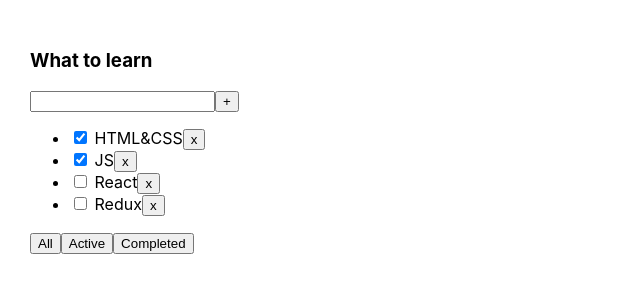
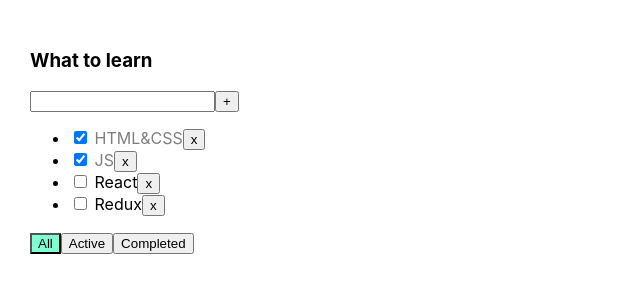
Before and after one commit to Faukkirik/MyProjectTodoL, a React (Create React App) app: page / in a window 1280 px wide. Shown: the top 300 px of the page, without its empty margins (0-640 px from the left). Built offline with nearby package versions, Linux system fonts and the light colour scheme.

Commit message:
commit - 4 lesson

```diff
--- a/src/App.css
+++ b/src/App.css
@@ -6,3 +6,16 @@
 .App > div {
   margin-right: 50px;
 }
+.error {
+  border: red 1px solid;
+  outline: none;
+}
+.error-message {
+  color: red;
+}
+.active-filter{
+  background-color: aquamarine;
+}
+.is-done {
+  opacity: 0.5;
+}
--- a/src/App.tsx
+++ b/src/App.tsx
@@ -17,12 +17,19 @@
         let removeT = tasks.filter(el => el.id !== id)
         setTasks(removeT)
     }
-    const addTask =(title: string)=>{
-        let newTask: TaskType = {id: v1(), title: title, isDone: false}
-        setTasks([newTask, ...tasks])
+    const addTask = (title: string) => {
+        if (title.trim() === '') {
+            return
+        } else {
+            let newTask: TaskType = {id: v1(), title: title, isDone: false}
+            setTasks([newTask, ...tasks])
+        }
     }
     const changeFilter = (value: FilterValuesType) => {
         setFilter(value)
+    }
+    const changeStatus = (taskId: string, isDone: boolean) => {
+        setTasks(tasks.map(el => el.id === taskId ? {...el, isDone: isDone} : el))
     }
     let tasksForTodolist = tasks
     if (filter === "active") {
@@ -31,6 +38,7 @@
     if (filter === "completed") {
         tasksForTodolist = tasks.filter(el => el.isDone)
     }
+
     return (
         <div className="App">
             <Todolist
@@ -39,6 +47,8 @@
                 removeTask={removeTask}
                 changeFilter={changeFilter}
                 addTask={addTask}
+                changeTaskStatus={changeStatus}
+                filter={filter}
             />
         </div>
     );
--- a/src/Todolist.tsx
+++ b/src/Todolist.tsx
@@ -14,31 +14,46 @@
     removeTask: (id: string) => void
     changeFilter: (value: FilterValuesType) => void
     addTask: (title: string) => void
+    changeTaskStatus: (taskId: string, isDone: boolean) => void
+    filter: FilterValuesType
 }
 
 export const Todolist = (props: PropsType) => {
     let [newTaskTitle, setNewTaskTitle] = useState('')
+    let [error, setError] = useState<string | null>(null)
 
-    const onChangeHandler =(e: ChangeEvent<HTMLInputElement>)=>{
+    const onChangeHandler = (e: ChangeEvent<HTMLInputElement>) => {
         setNewTaskTitle(e.currentTarget.value)
+        setError(null)
     }
-    const onKeyPressHandler =(e: KeyboardEvent<HTMLInputElement>)=>{
+    const onKeyPressHandler = (e: KeyboardEvent<HTMLInputElement>) => {
         if (e.key === "Enter") {
+            if (newTaskTitle.trim() === '') {
+                setError("Title is required")
+                setNewTaskTitle('')
+            } else {
+                props.addTask(newTaskTitle)
+                setNewTaskTitle('')
+            }
+        }
+    }
+    const addTask = () => {
+        if (newTaskTitle.trim() === '') {
+            setError("Title is required")
+            setNewTaskTitle('')
+        } else {
             props.addTask(newTaskTitle)
             setNewTaskTitle('')
         }
+
     }
-    const addTask =()=>{
-        props.addTask(newTaskTitle)
-        setNewTaskTitle('')
-    }
-    const onAllClickHandler=()=>{
+    const onAllClickHandler = () => {
         props.changeFilter("all")
     }
-    const onActiveClickHandler=()=>{
+    const onActiveClickHandler = () => {
         props.changeFilter("active")
     }
-    const onCompletedClickHandler=()=>{
+    const onCompletedClickHandler = () => {
         props.changeFilter("completed")
     }
     return (
@@ -46,6 +61,7 @@
             <h3>{props.title}</h3>
             <div>
                 <input
+                    className={error ? "error" : ""}
                     value={newTaskTitle}
                     onChange={onChangeHandler}
                     onKeyPress={onKeyPressHandler}
@@ -53,22 +69,36 @@
                 <button onClick={addTask}>+
                 </button>
             </div>
+            {error && <div className={"error-message"}>{error}</div>}
             <ul>{props.tasks.map(el => {
-                const onRemoveHandler =()=>{
+                const onRemoveHandler = () => {
                     props.removeTask(el.id)
                 }
-                return <li key={el.id}><input type="checkbox" checked={el.isDone}/> <span>{el.title}</span>
+                return <li key={el.id}>
+                    <input
+                        type="checkbox"
+                        checked={el.isDone}
+                        onChange={(e) => {
+                            props.changeTaskStatus(el.id, e.currentTarget.checked)
+                        }}
+                    /> <span className={el.isDone ? "is-done" : ""}>{el.title}</span>
                     <button onClick={onRemoveHandler}>x
                     </button>
                 </li>
             })}
             </ul>
             <div>
-                <button onClick={onAllClickHandler}>All
+                <button
+                    className={props.filter === "all" ? "active-filter" : ""}
+                    onClick={onAllClickHandler}>All
                 </button>
-                <button onClick={onActiveClickHandler}>Active
+                <button
+                    className={props.filter === "active" ? "active-filter" : ""}
+                    onClick={onActiveClickHandler}>Active
                 </button>
-                <button onClick={onCompletedClickHandler}>Completed
+                <button
+                    className={props.filter === "completed" ? "active-filter" : ""}
+                    onClick={onCompletedClickHandler}>Completed
                 </button>
             </div>
         </div>
```
